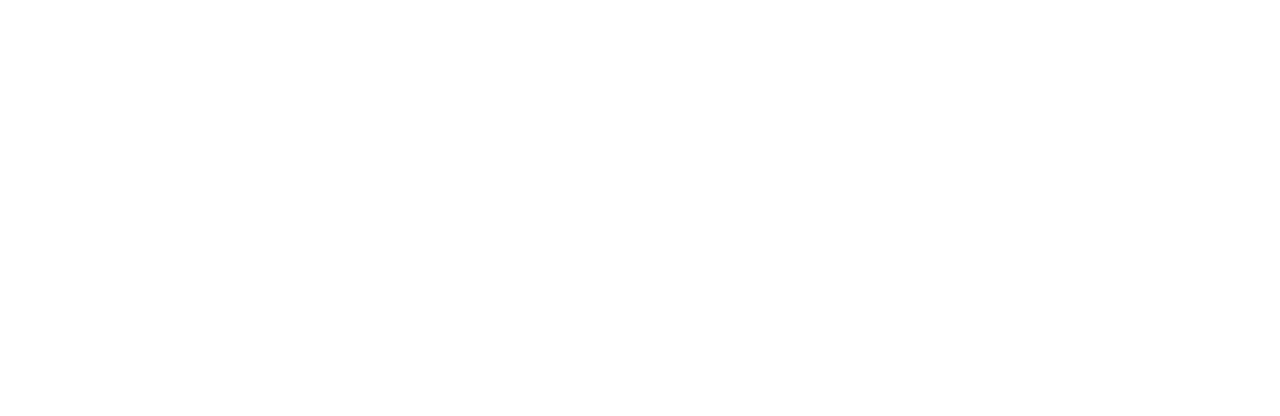
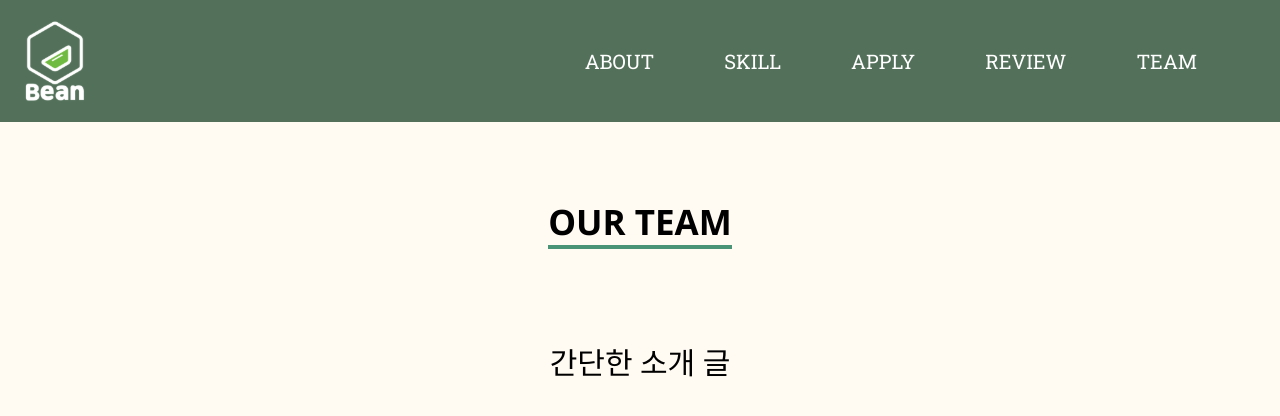
Before and after one commit to Dann1y/BeansilWeb_Client, a React (Create React App) app: page /introduce in a window 1280 px wide. Shown: the top 416 px of the page. Built offline with nearby package versions, Linux system fonts and the light colour scheme.

Commit message:
[CREATE] Create Introduce Component & Connect TeamContainer

```diff
--- a/src/App.js
+++ b/src/App.js
@@ -2,11 +2,14 @@
 import { BrowserRouter as Router, Route, Switch} from "react-router-dom";
 
 import MainContainer from "containers/MainContainer/MainContainer";
+import TeamContainer from "containers/TeamContainer/TeamContainer";
 
 const RoutesComponent = () => (
   <Router>
     <Route exact path="/" component={MainContainer} />
-    <Switch></Switch>
+    <Switch>
+      <Route path="/introduce" component={TeamContainer} />
+    </Switch>
   </Router>
 );
 
--- /dev/null
+++ b/src/components/Introduce/Introduce.js
@@ -0,0 +1,18 @@
+import React, { Component } from "react";
+import "./Introduce.scss";
+
+class Introduce extends Component {
+  render() {
+    return (
+      <div className="c-intro">
+        <div className="c-intro__wrapper">
+            <div className="c-intro__wrapper--title">OUR TEAM</div>
+            <span>간단한 소개 글</span>
+            <div className="c-intro__wrapper--photo"></div>
+        </div>
+      </div>
+    );
+  }
+}
+
+export default Introduce;
--- /dev/null
+++ b/src/components/Introduce/Introduce.scss
@@ -0,0 +1,35 @@
+.c-intro {
+  width: 100%;
+  height: 900px;
+
+  background: #fffbf3;
+
+  &__wrapper {
+    display: flex;
+    flex-direction: column;
+    align-items: center;
+
+    .c-intro__wrapper--title {
+      font-family: Segoe UI;
+      font-style: normal;
+      font-weight: bold;
+      font-size: 35px;
+      line-height: 47px;
+      margin-top: 76px;
+      border-bottom: 4px solid #499476;
+
+      color: #000000;
+    }
+
+    span {
+      font-family: Roboto Slab;
+      font-style: normal;
+      font-weight: normal;
+      font-size: 30px;
+      line-height: 40px;
+      margin-top: 94px;
+
+      color: #000000;
+    }
+  }
+}
--- /dev/null
+++ b/src/containers/TeamContainer/TeamContainer.js
@@ -0,0 +1,22 @@
+import React, { Component } from "react";
+
+import Header from "components/Header/Header";
+import Introduce from "components/Introduce/Introduce";
+
+class TeamContainer extends Component {
+  constructor(props) {
+    super(props);
+    this.state = {};
+  }
+
+  render() {
+    return (
+      <>
+        <Header />
+        <Introduce />
+      </>
+    );
+  }
+}
+
+export default TeamContainer;
```
